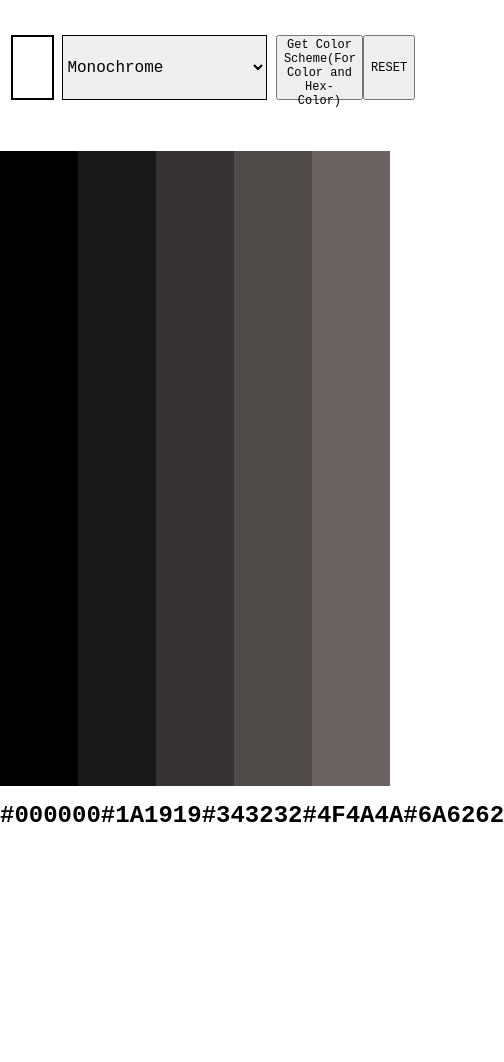
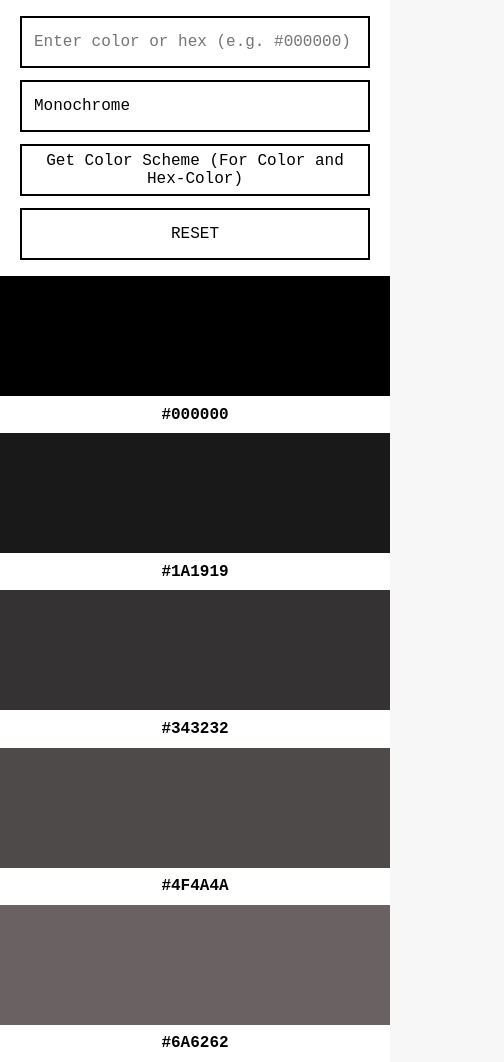
Before and after one commit to VIRXS-03/Color-Scheme-Generator, a plain HTML site: page index.html in a window 390 px wide. Shown: the whole page, 504 px wide, since content can reach past the window. Before the commit the page ends 845 px from the top, so only its background shows below. Drawn offline with Linux system fonts and the light colour scheme; a web font is replaced by a local one.

Commit message:
updated responsive design

```diff
--- a/index.html
+++ b/index.html
@@ -1,16 +1,35 @@
-<html>
+<!DOCTYPE html>
+<html lang="en">
   <head>
-        <link rel="stylesheet" href="styles.css">
-        <link rel="preconnect" href="https://fonts.googleapis.com">
-<link rel="preconnect" href="https://fonts.gstatic.com" crossorigin>
-<link href="https://fonts.googleapis.com/css2?family=Kode+Mono:wght@400..700&display=swap" rel="stylesheet">
+    <meta charset="UTF-8" />
+    <meta name="viewport" content="width=device-width, initial-scale=1" />
+    <title>Color Scheme Generator</title>
+
+    <link rel="stylesheet" href="styles.css" />
+    <link rel="preconnect" href="https://fonts.googleapis.com" />
+    <link rel="preconnect" href="https://fonts.gstatic.com" crossorigin />
+    <link
+      href="https://fonts.googleapis.com/css2?family=Kode+Mono:wght@400..700&display=swap"
+      rel="stylesheet"
+    />
   </head>
   <body>
     <header>
       <form id="form">
-            <input type="text" id="color"  required>
+        <input
+          type="text"
+          id="color"
+          class="control"
+          required
+          placeholder="Enter color or hex (e.g. #000000)"
+        />
       </form>
-            <select name="color-scheme" id="color-scheme">
+
+      <select
+        name="color-scheme"
+        id="color-scheme"
+        class="control"
+      >
         <option value="monochrome">Monochrome</option>
         <option value="monochrome-dark">Monochrome-dark</option>
         <option value="monochrome-light">Monochrome-light</option>
@@ -19,33 +38,61 @@
         <option value="analogic-complement">Analogic-complement</option>
         <option value="triad">Triad</option>
       </select>
-            <button type="button" id="button">Get Color Scheme(For Color and Hex-Color)</button>
-            <button type="button" id="reset-button">RESET</button>
+
+      <button
+        type="button"
+        id="button"
+        class="control control-btn"
+      >
+        Get Color Scheme (For Color and Hex-Color)
+      </button>
+
+      <button
+        type="button"
+        id="reset-button"
+        class="control control-btn"
+      >
+        RESET
+      </button>
     </header>
-        <div class="colors">
-                <div id="color1"></div>
-                <div id="color2"></div>
-                <div id="color3"></div>
-                <div id="color4"></div>
-                <div id="color5"></div>
-        </div>
-        <div class="hex-codes">
-            <div id="hex-code1">
+
+    <main class="palette">
+      <div class="swatch">
+        <div id="color1" class="swatch-color"></div>
+        <div id="hex-code1" class="swatch-hex">
           <h1>#000000</h1>
         </div>
-            <div id="hex-code2">
+      </div>
+
+      <div class="swatch">
+        <div id="color2" class="swatch-color"></div>
+        <div id="hex-code2" class="swatch-hex">
           <h1>#1A1919</h1>
         </div>
-            <div id="hex-code3">
+      </div>
+
+      <div class="swatch">
+        <div id="color3" class="swatch-color"></div>
+        <div id="hex-code3" class="swatch-hex">
           <h1>#343232</h1>
         </div>
-            <div id="hex-code4">
+      </div>
+
+      <div class="swatch">
+        <div id="color4" class="swatch-color"></div>
+        <div id="hex-code4" class="swatch-hex">
           <h1>#4F4A4A</h1>
         </div>
-            <div id="hex-code5">
+      </div>
+
+      <div class="swatch">
+        <div id="color5" class="swatch-color"></div>
+        <div id="hex-code5" class="swatch-hex">
           <h1>#6A6262</h1>
         </div>
       </div>
+    </main>
+
     <script src="index.js"></script>
   </body>
 </html>
--- a/styles.css
+++ b/styles.css
@@ -1,82 +1,183 @@
-html, body {
+*,
+*::before,
+*::after {
+  box-sizing: border-box;
+}
+
+html,
+body {
   margin: 0;
   padding: 0;
+  height: 100%;
   font-family: "Kode Mono", monospace;
 }
-header{
+
+body {
+  min-height: 100vh;
   display: flex;
-    flex-direction: row;
-    margin-top: 4.182vh;
-    margin:4.182vh 2.7273vw ;
+  flex-direction: column;
+  background: #f7f7f7;
 }
-#color{
-    border:2px solid black;
-    height: 7.6363vh;
-    width: 11.0909vw;
-    font-size: 0.75rem;
-    border-radius: 0%;
+
+/* ===== HEADER / CONTROLS ===== */
+
+header {
+  display: flex;
+  flex-wrap: wrap;
+  align-items: center;
+  justify-content: center;
+  gap: 0.75rem;
+  padding: 1rem 1.25rem;
+  background: #ffffff;
+  box-shadow: 0 1px 4px rgba(0, 0, 0, 0.06);
 }
-#color:focus{
-    border-color:black;
-    border-radius: 0%;
-    outline: none;
+
+#form {
+  flex: 1 1 0px;
+  margin: 0;
 }
-#color-scheme{
-    width: 56.7273vw;
-    height: 7.6364vh;
-    margin:0px 2.182vw;
-    font-size: 1rem;
-    border:1px solid black;
-    size: 1em;
+
+/* Base style shared by input, select and buttons */
+.control {
+  display: block;
+  width: 100%;
+  height: 3rem;
+  border: 2px solid #000;
+  border-radius: 0;
+  padding: 0 0.75rem;
+  font-family: "Kode Mono", monospace;
+  font-size: 0.95rem;
+  background: #ffffff;
+  box-shadow: none;
 }
-#color-scheme:focus{
+
+/* Input */
+#color.control {
   outline: none;
 }
 
-.colors{
+/* Select: remove native look and force same inner sizing */
+#color-scheme.control {
+  flex: 0 0 auto;
+  min-width: 160px;
+
+  -webkit-appearance: none;
+  -moz-appearance: none;
+  appearance: none;
+
+  padding-top: 0;
+  padding-bottom: 0;
+  padding-right: 2.5rem; /* space for arrow */
+  line-height: 3rem;      /* matches .control height */
+}
+
+/* Buttons */
+.control-btn {
+  flex: 0 0 auto;
+  min-width: 180px;
+  display: flex;
+  align-items: center;
+  justify-content: center;
+  cursor: pointer;
+  transition: background 0.15s ease, transform 0.1s ease,
+    box-shadow 0.1s ease;
+}
+
+.control-btn:hover,
+#color-scheme.control:hover {
+  box-shadow: 0 1px 4px rgba(0, 0, 0, 0.12);
+  transform: translateY(-1px);
+}
+
+/* ===== PALETTE AREA (FULL SCREEN) ===== */
+
+.palette {
+  flex: 1 1 auto; /* fill remaining viewport height */
   display: grid;
-    grid-template-columns:20vw,20vw,20vw,20vw,20vw ;
-    grid-template-rows:75.273vh;
-    grid-template-areas: "color1 color2 color3 color4 color5";
+  grid-template-columns: repeat(5, minmax(0, 1fr));
 }
-#color1{
-    grid-area: color1;
+
+.swatch {
+  display: flex;
+  flex-direction: column;
+  min-height: 0;
+}
+
+.swatch-color {
+  flex: 1 1 auto;
+  min-height: 160px;
+}
+
+/* Default colours before JS runs */
+#color1 {
   background-color: #000000;
 }
-#color2{
-    grid-area: color2;
-    background-color: #1A1919;
+#color2 {
+  background-color: #1a1919;
 }
-#color3{
-    grid-area: color3;
-    background-color:#343232;
+#color3 {
+  background-color: #343232;
 }
-#color4{
-    grid-area: color4;
-    background-color: #4F4A4A;
+#color4 {
+  background-color: #4f4a4a;
 }
-#color5{
-    grid-area: color5;
-    background-color: #6A6262;
+#color5 {
+  background-color: #6a6262;
 }
-.hex-codes{
-    display: grid;
-    grid-template-columns:20vw,20vw,20vw,20vw,20vw ;
-    grid-template-areas: "hex-code1 hex-code2 hex-code3 hex-code4 hex-code5";
+
+.swatch-hex {
+  background: #ffffff;
+  text-align: center;
+  padding: 0.75rem 0.25rem;
 }
-#color-scheme{
-    font-family: "Kode Mono", monospace;
+
+.swatch-hex h1 {
+  margin: 0;
+  font-size: 0.9rem;
 }
-button{
-    font-family: "Kode Mono", monospace;
-    width: 22.36364vw;
-    height: 7.6363vh;
-    font-size: 0.75rem;
+
+/* ===== MOBILE LAYOUT ===== */
+
+@media (max-width: 768px) {
+  header {
+    flex-direction: column;
+    align-items: stretch;
   }
-.hex-codes{
-    font-size: 0.75rem;
+
+  #form {
+    width: 100%;
   }
-button:hover,#color-scheme:hover{
-    cursor: pointer;
-    border:1px solid black;
+
+  .control {
+    width: 100%;
+    height: 3.25rem;
+    font-size: 1rem;
   }
+
+  /* Match select’s internal line-height/height on mobile too */
+  #color-scheme.control {
+    min-width: 0;
+  }
+
+  .control-btn {
+    min-width: 0;
+  }
+
+  /* Each colour + hex becomes a full-width block */
+  .palette {
+    grid-template-columns: 1fr;
+    grid-auto-rows: minmax(80px, 1fr);
+  }
+
+  .swatch-color {
+    min-height: 120px;
+  }
+
+  .swatch-hex {
+    padding: 0.6rem 0.5rem;
+  }
+
+  .swatch-hex h1 {
+    font-size: 1rem;
+  }
+}
```
Lines whose indentation alone changed are shown as unchanged.
